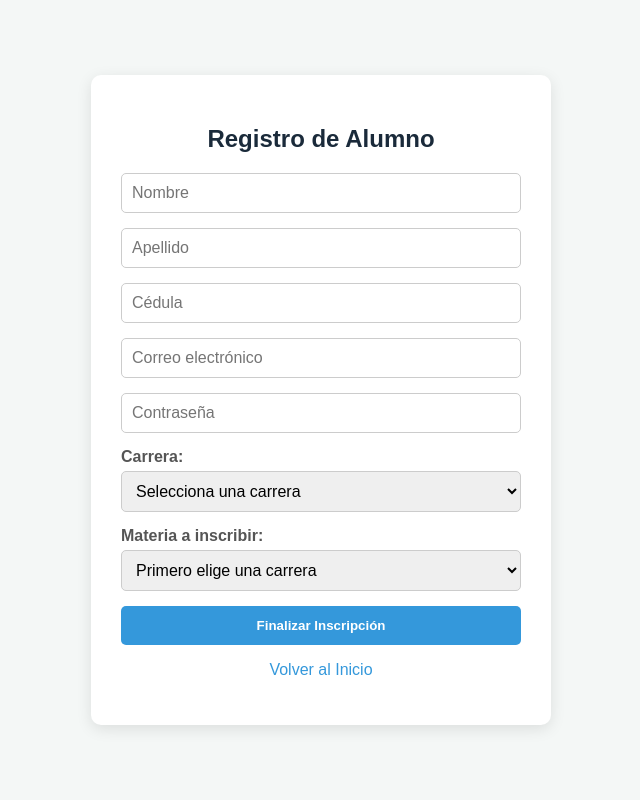
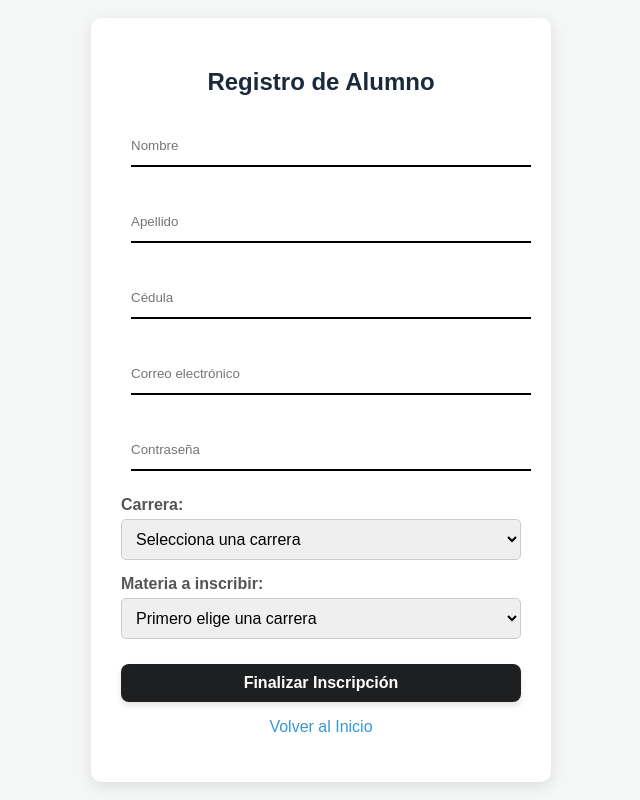
Before and after one commit to TrvpChylt/Sistema_Universidad, a Flask app: page /registro in a window 1280 px wide. Shown: the whole page, without its empty margins (319-959 px from the left). Run offline with Flask 3, Linux system fonts and the light colour scheme; data that the repository does not hold is empty.

Commit message:
cambios en el apartado de inscripcion

```diff
--- a/static/Inscripcion.css
+++ b/static/Inscripcion.css
@@ -21,25 +21,55 @@ h2 { text-align: center; color: #1a2a3a; }
 
 form { display: flex; flex-direction: column; gap: 15px; }
 
-input, select {
+select {
     padding: 10px;
     border: 1px solid #ccc;
     border-radius: 5px;
     font-size: 16px;
 }
 
+input {
+    width: 100%;
+    padding: 12px 0;
+    margin: 10px;
+    border: none;
+    border-bottom: 2px solid #000000;
+    border-radius: 0;
+    outline: none;
+    background: transparent;
+    box-sizing: border-box;
+}
+
+input:focus {
+    border-bottom: 2px solid #F54927;
+}
+
 label { font-weight: bold; margin-bottom: -10px; color: #555; }
 
 button {
-    background-color: #3498db;
+    padding: 10px 20px;
+    margin-top: 10px;
+    background-color: #1e1f20;
     color: white;
     border: none;
-    padding: 12px;
-    border-radius: 5px;
+    border-radius: 8px;
     cursor: pointer;
-    font-weight: bold;
+    font-weight: 600;
+    font-size: 16px;
+    transition: all 0.3s ease;
+    box-shadow: 0 4px 6px rgba(0, 0, 0, 0.1);
 }
 
-button:hover { background-color: #2980b9; }
+button:hover {
+    background-color: #fc866e;
+    transform: translateY(-2px);
+    box-shadow: 0 6px 12px rgba(0, 0, 0, 0.15);
+}
+
+button:active {
+    transform: translateY(0);
+}
+
+
 
 a { text-align: center; display: block; margin-top: 15px; color: #3498db; text-decoration: none; }
```
